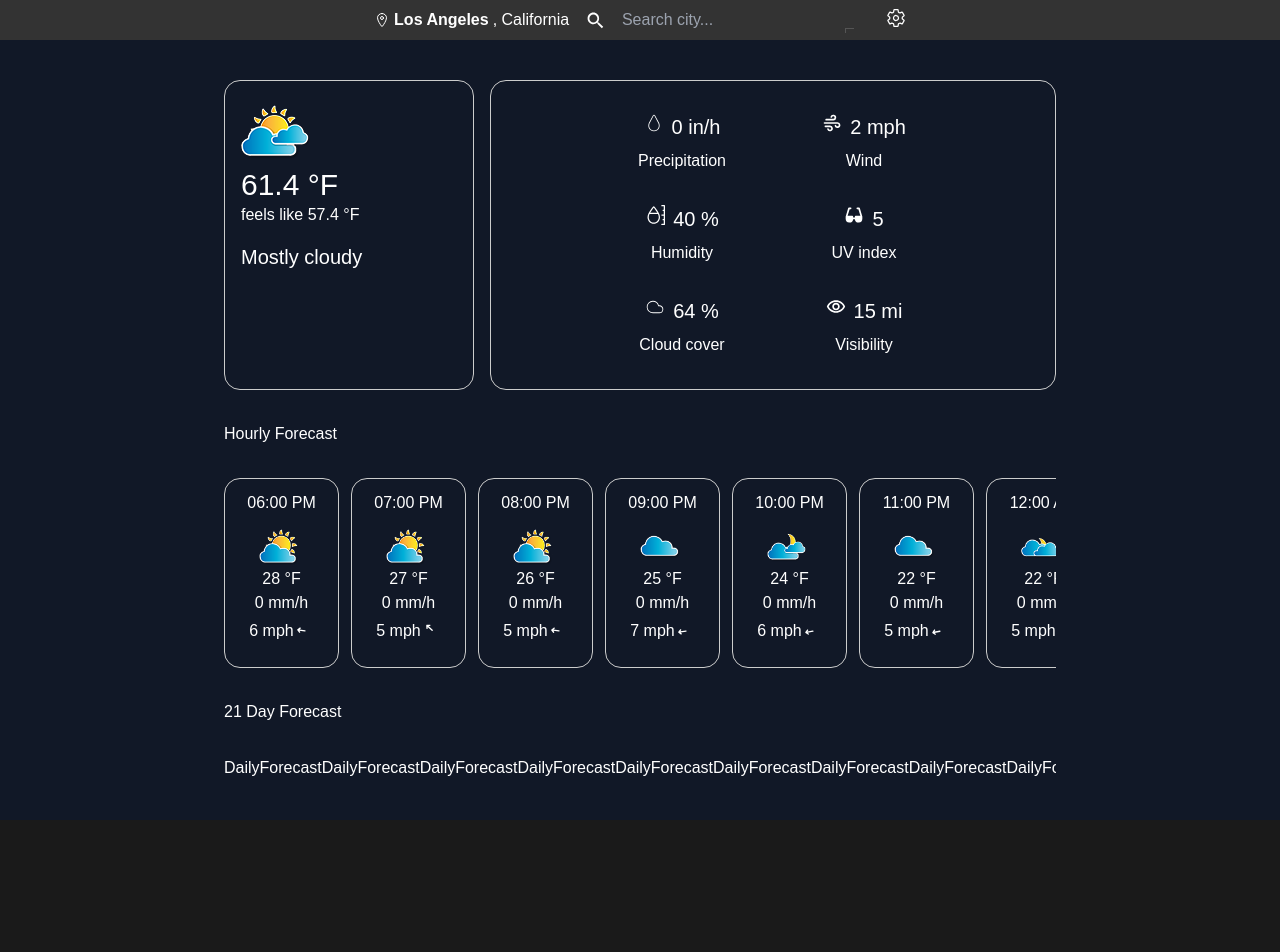
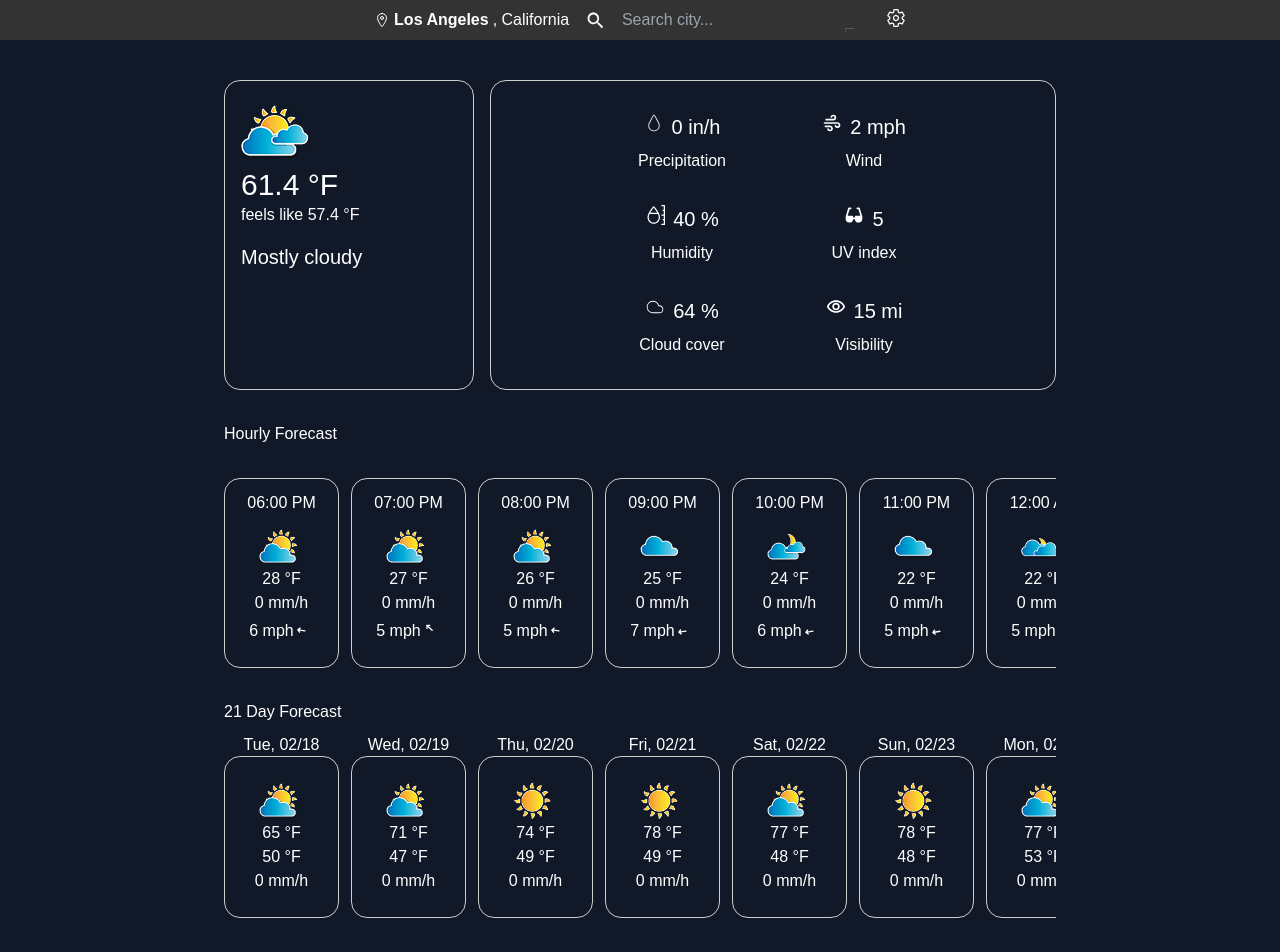
Before and after one commit to holdenprine/GearWatchWeatherApp, a Next.js app: page / in a window 1280 px wide. Shown: the top 952 px of the page. Before the commit the page ends 820 px from the top, so only its background shows below. Built offline with nearby package versions, Linux system fonts and the light colour scheme.

Commit message:
Added scroll functionality for Daily and Hourly Forecast widgets, enforced strict typing, no issues atm.

```diff
--- a/src/app/components/DailyForecast.tsx
+++ b/src/app/components/DailyForecast.tsx
@@ -1,10 +1,74 @@
+import { useState, useEffect } from 'react';
+import WeatherIcon from "./WeatherIcon";
 
 const DailyForecast = ({data}) => {
 
-    console.log(data);
+    const {day, icon, temperature_max, temperature_min, precipitation, summary} = data;
+
+      const [nowTime, setNowTime] = useState({ day: ''});
+      let [weatherDate, setWeatherDate] = useState({ day: ''});
+      const [isClient, setIsClient] = useState(false);
+
+      useEffect(() => {
+        setIsClient(true);
+      }, []);
+
+    //   if(!isClient) return null;
+
+      useEffect(() => {
+        if (typeof window !== 'undefined' && typeof navigator !== 'undefined') {
+          const language = navigator.language || 'en.US';
+
+          const nowDate = {
+            day: new Intl.DateTimeFormat(language, {
+              weekday: 'short',
+              day: '2-digit',
+              month: '2-digit',
+            }).format(new Date())
+          };
+
+          setNowTime(nowDate);
+        } else {
+          setNowTime({ day: 'Unknown'});
+        }
+      }, [isClient]);
+
+      useEffect(() => {
+        if (typeof window !== 'undefined' && typeof navigator !== 'undefined') {
+          const language = navigator.language || 'en.US';
+
+          const weatherDay = {
+            day: new Intl.DateTimeFormat(language, {
+              weekday: 'short',
+              day: '2-digit',
+              month: '2-digit',
+            }).format(new Date(day))
+          };
+
+          setWeatherDate(weatherDay);
+        } else {
+          setWeatherDate({ day: 'Unknown'});
+        }
+      }, [isClient, day]);
+
+      weatherDate.day = nowTime.day === weatherDate.day ? 'Today' : weatherDate.day;
 
   return (
-    <div>DailyForecast</div>
+    <div className="widget">
+    <div className="day">{weatherDate.day}</div>
+    <div className="icon-temp">
+      <div className="icon">
+        <WeatherIcon iconNumber={icon} summary={summary} />
+      </div>
+      <div className="temperature">
+        <div className="max">{Math.round(temperature_max)} °F</div>
+        <div className="min">{Math.round(temperature_min)} °F</div>
+        </div>
+      <div className="precipitation">
+        {Math.round(precipitation.total)} mm/h
+      </div>
+      </div>
+    </div>
   )
 }
 
--- a/src/app/components/Forecast.tsx
+++ b/src/app/components/Forecast.tsx
@@ -1,12 +1,13 @@
 import DailyForecast from "./DailyForecast";
 import HourlyForecast from "./HourlyForecast";
+import HorizontalScroll from "./HorizontalScroll";
 
 const Forecast = ({ type, title, data }) => {
   return (
     <div className='Forecast'>
       <div className='forecast-container'>
         <h2>{title}</h2>
-        <div className="widget-container">
+        <HorizontalScroll className="widget-container">
           {data.map((singleData, index) => (
             <div key={index}>
               {type === 'hourly' ? (
@@ -16,7 +17,7 @@ const Forecast = ({ type, title, data }) => {
               )}
             </div>
           ))}
-        </div>
+        </HorizontalScroll>
       </div>
     </div>
   );
--- /dev/null
+++ b/src/app/components/HorizontalScroll.tsx
@@ -0,0 +1,53 @@
+"use client";
+import { useRef } from "react";
+
+// strict typing required for handling props
+type HorizontalScrollProps = {
+    children: React.ReactNode;
+    className?: string;
+}
+
+const HorizontalScroll: React.FC<HorizontalScrollProps> = ({children, className = ''}) => {
+
+    // strict typing for handling values, should be concretely number for mouse position and populate some value for useRef
+    const scrollRef = useRef<HTMLDivElement>(null);
+    let isDown = false;
+    let startX: number;
+    let scrollLeft: number;
+
+    const handleMouseDown = (event: React.MouseEvent<HTMLDivElement>) => {
+        if(!scrollRef.current) return;
+        isDown = true;
+        startX = event.pageX - scrollRef.current.offsetLeft;
+        scrollLeft = scrollRef.current.scrollLeft;
+        scrollRef.current.style.cursor = 'grabbing';
+
+        window.addEventListener('mousemove', handleMouseMove);
+        window.addEventListener('mouseup', handleMouseUp);
+    }
+        const handleMouseMove = (event: MouseEvent) => {
+            if (!isDown || !scrollRef.current) return;
+            event.preventDefault();
+            const x = event.pageX - scrollRef.current.offsetLeft;
+            const walk = (x - startX) * 1.5; // Adjust scroll speed
+            scrollRef.current.scrollLeft = scrollLeft - walk;
+
+        }
+
+        const handleMouseUp = () => {
+            if(!scrollRef.current) return;
+            isDown = false;
+            scrollRef.current.style.cursor = 'grab';
+            window.removeEventListener('mousemove', handleMouseMove);
+            window.removeEventListener('mouseup', handleMouseUp);
+        }
+
+
+  return (
+    <div className={`${className} overflow-x-scroll cursor-grab select-none`} ref={scrollRef} onMouseDown={handleMouseDown}>
+        {children}
+        </div>
+  )
+}
+
+export default HorizontalScroll
```
